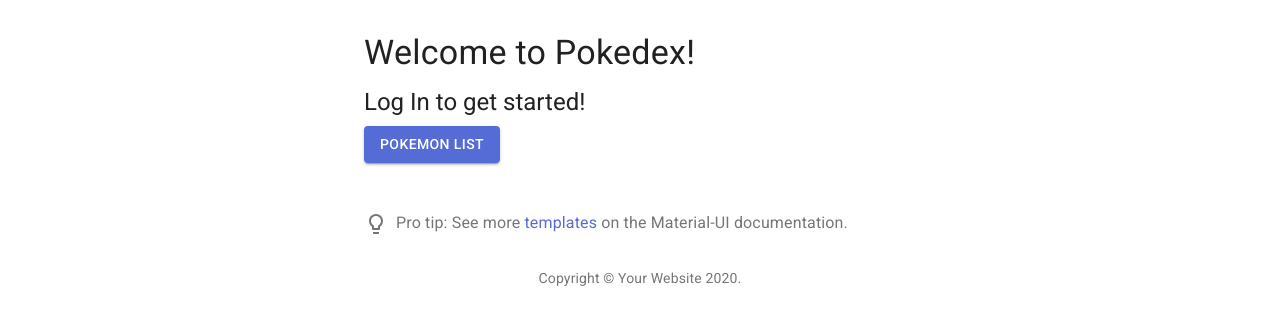
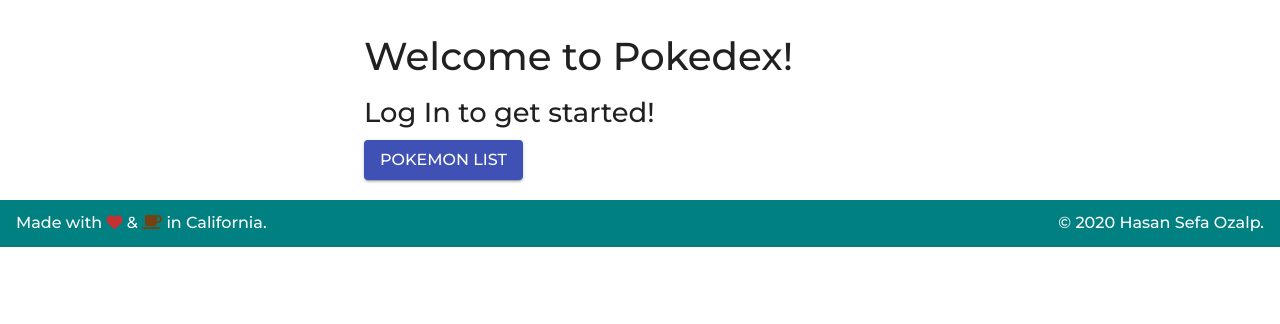
Before and after one commit to Nases/pokedex, a Next.js app in the folder client/: page / in a window 1280 px wide. Shown: the top 324 px of the page. Built offline with nearby package versions, Linux system fonts and the light colour scheme.

Commit message:
footer added

```diff
--- /dev/null
+++ b/client/assets/css/colors.css
@@ -0,0 +1,93 @@
+.text-transparent	{ color: transparent }
+.text-black	{ color: #000 }
+.text-white	{ color: #fff }
+.text-gray-100	{ color: #f7fafc }
+.text-gray-200	{ color: #edf2f7 }
+.text-gray-300	{ color: #e2e8f0 }
+.text-gray-400	{ color: #cbd5e0 }
+.text-gray-500	{ color: #a0aec0 }
+.text-gray-600	{ color: #718096 }
+.text-gray-700	{ color: #4a5568 }
+.text-gray-800	{ color: #2d3748 }
+.text-gray-900	{ color: #1a202c }
+.text-red-100	{ color: #fff5f5 }
+.text-red-200	{ color: #fed7d7 }
+.text-red-300	{ color: #feb2b2 }
+.text-red-400	{ color: #fc8181 }
+.text-red-500	{ color: #f56565 }
+.text-red-600	{ color: #e53e3e }
+.text-red-700	{ color: #c53030 }
+.text-red-800	{ color: #9b2c2c }
+.text-red-900	{ color: #742a2a }
+.text-orange-100	{ color: #fffaf0 }
+.text-orange-200	{ color: #feebc8 }
+.text-orange-300	{ color: #fbd38d }
+.text-orange-400	{ color: #f6ad55 }
+.text-orange-500	{ color: #ed8936 }
+.text-orange-600	{ color: #dd6b20 }
+.text-orange-700	{ color: #c05621 }
+.text-orange-800	{ color: #9c4221 }
+.text-orange-900	{ color: #7b341e }
+.text-yellow-100	{ color: #fffff0 }
+.text-yellow-200	{ color: #fefcbf }
+.text-yellow-300	{ color: #faf089 }
+.text-yellow-400	{ color: #f6e05e }
+.text-yellow-500	{ color: #ecc94b }
+.text-yellow-600	{ color: #d69e2e }
+.text-yellow-700	{ color: #b7791f }
+.text-yellow-800	{ color: #975a16 }
+.text-yellow-900	{ color: #744210 }
+.text-green-100	{ color: #f0fff4 }
+.text-green-200	{ color: #c6f6d5 }
+.text-green-300	{ color: #9ae6b4 }
+.text-green-400	{ color: #68d391 }
+.text-green-500	{ color: #48bb78 }
+.text-green-600	{ color: #38a169 }
+.text-green-700	{ color: #2f855a }
+.text-green-800	{ color: #276749 }
+.text-green-900	{ color: #22543d }
+.text-teal-100	{ color: #e6fffa }
+.text-teal-200	{ color: #b2f5ea }
+.text-teal-300	{ color: #81e6d9 }
+.text-teal-400	{ color: #4fd1c5 }
+.text-teal-500	{ color: #38b2ac }
+.text-teal-600	{ color: #319795 }
+.text-teal-700	{ color: #2c7a7b }
+.text-teal-800	{ color: #285e61 }
+.text-teal-900	{ color: #234e52 }
+.text-blue-100	{ color: #ebf8ff }
+.text-blue-200	{ color: #bee3f8 }
+.text-blue-300	{ color: #90cdf4 }
+.text-blue-400	{ color: #63b3ed }
+.text-blue-500	{ color: #4299e1 }
+.text-blue-600	{ color: #3182ce }
+.text-blue-700	{ color: #2b6cb0 }
+.text-blue-800	{ color: #2c5282 }
+.text-blue-900	{ color: #2a4365 }
+.text-indigo-100	{ color: #ebf4ff }
+.text-indigo-200	{ color: #c3dafe }
+.text-indigo-300	{ color: #a3bffa }
+.text-indigo-400	{ color: #7f9cf5 }
+.text-indigo-500	{ color: #667eea }
+.text-indigo-600	{ color: #5a67d8 }
+.text-indigo-700	{ color: #4c51bf }
+.text-indigo-800	{ color: #434190 }
+.text-indigo-900	{ color: #3c366b }
+.text-purple-100	{ color: #faf5ff }
+.text-purple-200	{ color: #e9d8fd }
+.text-purple-300	{ color: #d6bcfa }
+.text-purple-400	{ color: #b794f4 }
+.text-purple-500	{ color: #9f7aea }
+.text-purple-600	{ color: #805ad5 }
+.text-purple-700	{ color: #6b46c1 }
+.text-purple-800	{ color: #553c9a }
+.text-purple-900	{ color: #44337a }
+.text-pink-100	{ color: #fff5f7 }
+.text-pink-200	{ color: #fed7e2 }
+.text-pink-300	{ color: #fbb6ce }
+.text-pink-400	{ color: #f687b3 }
+.text-pink-500	{ color: #ed64a6 }
+.text-pink-600	{ color: #d53f8c }
+.text-pink-700	{ color: #b83280 }
+.text-pink-800	{ color: #97266d }
+.text-pink-900	{ color: #702459 }
--- a/client/assets/theme.js
+++ b/client/assets/theme.js
@@ -1,15 +1,18 @@
-import { createMuiTheme } from '@material-ui/core/styles';
-import { red } from '@material-ui/core/colors';
+import { createMuiTheme } from '@material-ui/core/styles'
+import { red } from '@material-ui/core/colors'
 
-// Create a theme instance.
 const theme = createMuiTheme({
+  typography: {
+    fontFamily: 'Montserrat, Arial, Helvetica, sans-serif',
+    fontSize: 16
+  },
   palette: {
-    primary: {
-      main: '#556cd6',
-    },
-    secondary: {
-      main: '#19857b',
-    },
+    // primary: {
+    //   main: '#556cd6',
+    // },
+    // secondary: {
+    //   main: '#19857b',
+    // },
     error: {
       main: red.A400,
     },
@@ -19,4 +22,4 @@
   },
 });
 
-export default theme;
+export default theme
--- a/client/components/Copyright.js
+++ /dev/null
@@ -1,16 +0,0 @@
-import React from 'react';
-import Typography from '@material-ui/core/Typography';
-import MuiLink from '@material-ui/core/Link';
-
-export default function Copyright() {
-  return (
-    <Typography variant="body2" color="textSecondary" align="center">
-      {'Copyright © '}
-      <MuiLink color="inherit" href="https://material-ui.com/">
-        Your Website
-      </MuiLink>{' '}
-      {new Date().getFullYear()}
-      {'.'}
-    </Typography>
-  );
-}
--- /dev/null
+++ b/client/components/Footer/Footer.js
@@ -0,0 +1,48 @@
+import { makeStyles } from '@material-ui/core/styles'
+import LayoutIndent from '../Layout/LayoutIndent'
+import Grid from '@material-ui/core/Grid'
+import Typography from '@material-ui/core/Typography'
+import MuiLink from '@material-ui/core/Link'
+
+
+const useStyles = makeStyles(theme => ({
+  footer: {
+    backgroundColor: 'teal'
+  },
+  heartIcon: {
+
+  },
+  coffeeIcon: {
+
+  }
+}))
+
+const Footer = () => {
+  const classes = useStyles()
+
+  return (
+    <div className={classes.footer}>
+      <LayoutIndent>
+        <Grid container spacing={3}>
+          <Grid item xs={6}>
+            <Typography variant="body2" align="left" className='text-white'>
+              Made with <i aria-hidden className="fas fa-heart text-red-700"></i> & <i aria-hidden className="fas fa-coffee text-yellow-900"></i> in California.
+            </Typography>
+          </Grid>
+          <Grid item xs={6}>
+            <Typography variant="body2" align="right" className='text-white'>
+              {'© '}
+              {new Date().getFullYear()}
+              {' '}
+              <MuiLink color="inherit" href="https://hasansefaozalp.com/" target='_blank'>
+                Hasan Sefa Ozalp.
+              </MuiLink>
+            </Typography>
+          </Grid>
+        </Grid>
+      </LayoutIndent>
+    </div>
+  )
+}
+
+export default Footer
--- a/client/components/Layout.js
+++ b/client/components/Layout/Layout.js
@@ -1,13 +1,19 @@
 import Head from 'next/head'
-import Copyright from './Copyright'
-
+import Footer from '../Footer/Footer'
+import { makeStyles } from '@material-ui/core/styles'
 
 
 // import Header from '../partials/Header/Header'
-// import Footer from '../partials/Footer/Footer'
 // import EnsureNotLoading from '../utils/EnsureNotLoading'
 
+const useStyles = makeStyles(theme => ({
+  root: {
+    minHeight: '100vh'
+  }
+}))
+
 export default function Layout({ children, title, description }) {
+  const classes = useStyles()
 
   return (
     <>
@@ -17,13 +23,10 @@
         <meta name="description" content={description} />
       </Head>
       {/* <Header /> */}
-      {/* <div className='min-h-screen'> */}
-      <div>
+      <div className={classes.root}>
         {children}
-        <Copyright />
+        <Footer />
       </div>
-      {/* </div> */}
-      {/* <Footer /> */}
       {/* </EnsureNotLoading> */}
     </>
   )
--- /dev/null
+++ b/client/components/Layout/LayoutIndent.js
@@ -0,0 +1,24 @@
+import { makeStyles } from '@material-ui/core/styles'
+
+
+const useStyles = makeStyles(theme => ({
+  indent: {
+    maxWidth: '80rem',
+    marginLeft: 'auto',
+    marginRight: 'auto',
+    paddingLeft: '1rem',
+    paddingRight: '1rem'
+  }
+}))
+
+const LayoutIndent = ({ children }) => {
+  const classes = useStyles()
+
+  return (
+    <div className={classes.indent}>
+      {children}
+    </div>
+  )
+}
+
+export default LayoutIndent
--- a/client/components/ProTip.js
+++ /dev/null
@@ -1,35 +0,0 @@
-import React from 'react';
-import { makeStyles } from '@material-ui/core/styles';
-import Link from '@material-ui/core/Link';
-import SvgIcon from '@material-ui/core/SvgIcon';
-import Typography from '@material-ui/core/Typography';
-
-function LightBulbIcon(props) {
-  return (
-    <SvgIcon {...props}>
-      <path d="M9 21c0 .55.45 1 1 1h4c.55 0 1-.45 1-1v-1H9v1zm3-19C8.14 2 5 5.14 5 9c0 2.38 1.19 4.47 3 5.74V17c0 .55.45 1 1 1h6c.55 0 1-.45 1-1v-2.26c1.81-1.27 3-3.36 3-5.74 0-3.86-3.14-7-7-7zm2.85 11.1l-.85.6V16h-4v-2.3l-.85-.6C7.8 12.16 7 10.63 7 9c0-2.76 2.24-5 5-5s5 2.24 5 5c0 1.63-.8 3.16-2.15 4.1z" />
-    </SvgIcon>
-  );
-}
-
-const useStyles = makeStyles((theme) => ({
-  root: {
-    margin: theme.spacing(6, 0, 3),
-  },
-  lightBulb: {
-    verticalAlign: 'middle',
-    marginRight: theme.spacing(1),
-  },
-}));
-
-export default function ProTip() {
-  const classes = useStyles();
-  return (
-    <Typography className={classes.root} color="textSecondary">
-      <LightBulbIcon className={classes.lightBulb} />
-      Pro tip: See more{' '}
-      <Link href="https://material-ui.com/getting-started/templates/">templates</Link> on the
-      Material-UI documentation.
-    </Typography>
-  );
-}
--- a/client/pages/_app.js
+++ b/client/pages/_app.js
@@ -4,6 +4,9 @@
 import { ThemeProvider } from '@material-ui/core/styles'
 import CssBaseline from '@material-ui/core/CssBaseline'
 import theme from '../assets/theme'
+import '../assets/css/main.css'
+import '../assets/css/colors.css'
+
 
 export default function MyApp(props) {
   const { Component, pageProps } = props
--- a/client/pages/_document.js
+++ b/client/pages/_document.js
@@ -11,10 +11,9 @@
           {/* PWA primary color */}
           <meta name="theme-color" content={theme.palette.primary.main} />
           <link rel="shortcut icon" href="/favicon/favicon.ico" />
-          <link
-            rel="stylesheet"
-            href="https://fonts.googleapis.com/css?family=Roboto:300,400,500,700&display=swap"
-          />
+          <link rel="stylesheet" href="https://fonts.googleapis.com/css?family=Roboto:300,400,500,700&display=swap" />
+          <link href="https://fonts.googleapis.com/css2?family=Montserrat:wght@500;600;700&display=swap" rel="stylesheet" />
+
           <script src="https://kit.fontawesome.com/c9c5a1adc4.js" crossOrigin="anonymous"></script>
         </Head>
         <body>
--- a/client/pages/index.js
+++ b/client/pages/index.js
@@ -2,11 +2,10 @@
 import Container from '@material-ui/core/Container'
 import Typography from '@material-ui/core/Typography'
 import Box from '@material-ui/core/Box'
-import ProTip from '../components/ProTip'
 import Link from '../components/Link'
-import Copyright from '../components/Copyright'
 import Button from '@material-ui/core/Button'
-import Layout from '../components/Layout'
+import Layout from '../components/Layout/Layout'
+import LayoutIndent from '../components/Layout/LayoutIndent'
 
 export default function Index() {
   var title = `Home | Pokedex`
@@ -14,6 +13,7 @@
 
   return (
     <Layout title={title} description={description}>
+      <LayoutIndent>
         <Container maxWidth="sm">
           <Box my={4}>
             <Typography variant="h4" component="h1" gutterBottom>
@@ -25,9 +25,9 @@
             <Button variant="contained" color="primary" component={Link} naked href="/pokemons">
               Pokemon List
           </Button>
-          <ProTip />
           </Box>
         </Container>
+      </LayoutIndent>
     </Layout>
   )
 }
```
Also changed, not shown: client/pages/pokemons.js (+5 -4 lines), client/assets/css/main.css (added). Lines whose indentation alone changed are shown as unchanged.
